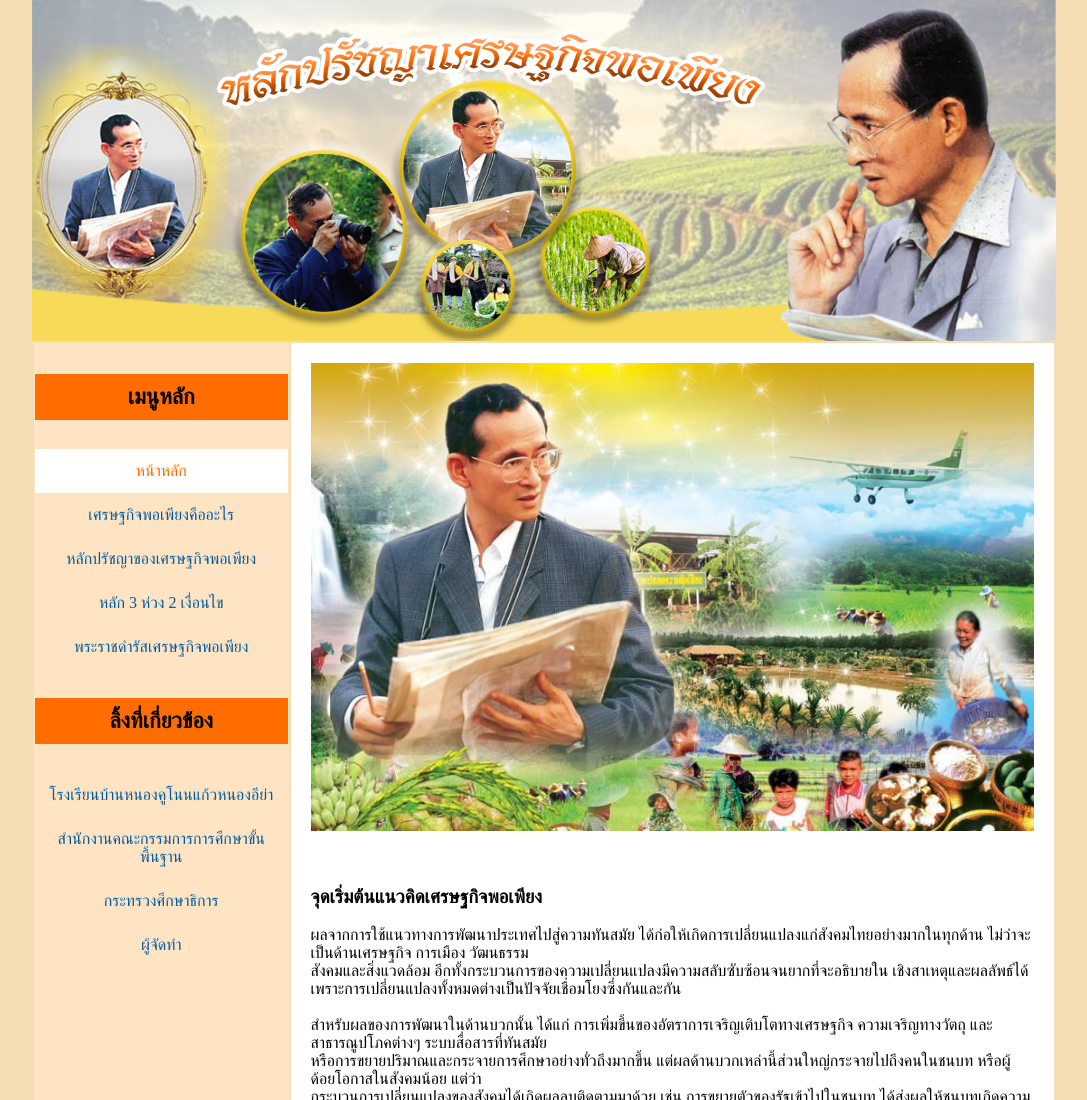
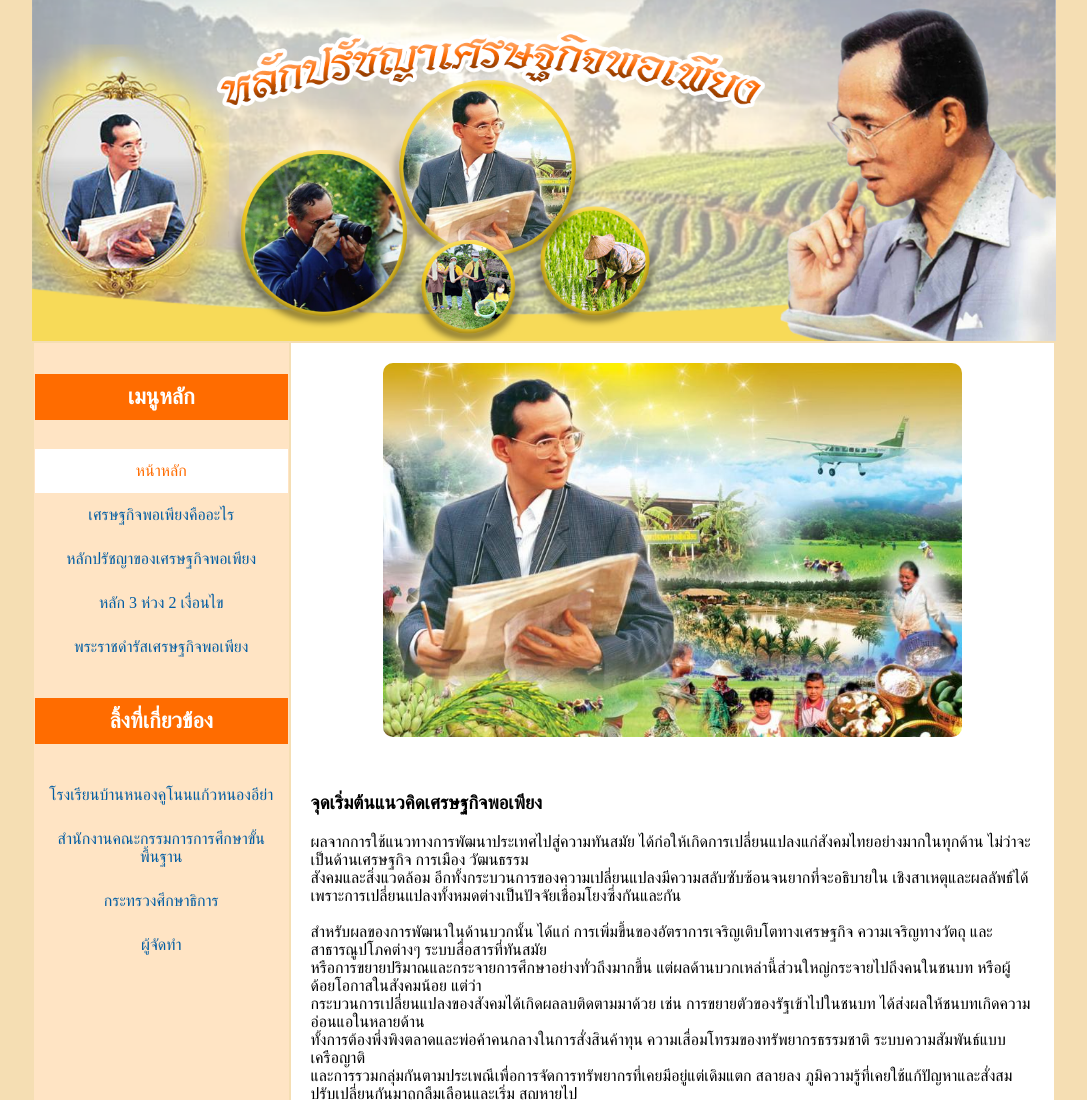
Before and after one commit to pimpae/ngy, a plain HTML site: page index.html in a window 1280 px wide. Shown: the top 1100 px of the page, without its empty margins (96-1183 px from the left). Drawn offline with Linux system fonts and the light colour scheme.

Commit message:
09:59 11/06/2023

```diff
--- a/style.css
+++ b/style.css
@@ -28,10 +28,17 @@ img{
     display: block;
     margin: auto;
 }
+table img{
+    width: 80%;
+    max-width: 80%;
+    display: block;
+    margin: auto;
+    border-radius: 10px;
+}
 h4{
     text-align: center;
     padding: 10px;
-    color: #000;
+    color: #fff;
     background-color: #ff6c00;
     font-size: 22px;
 }
```
